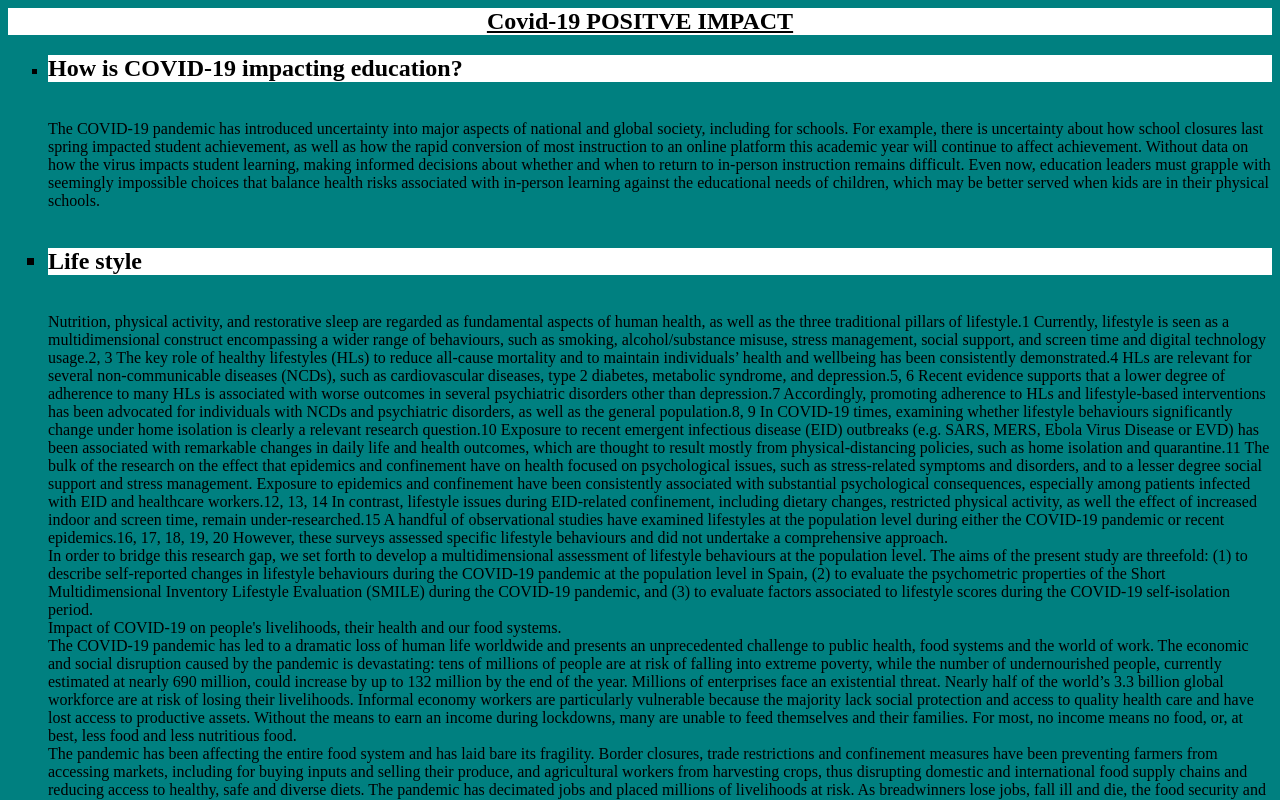
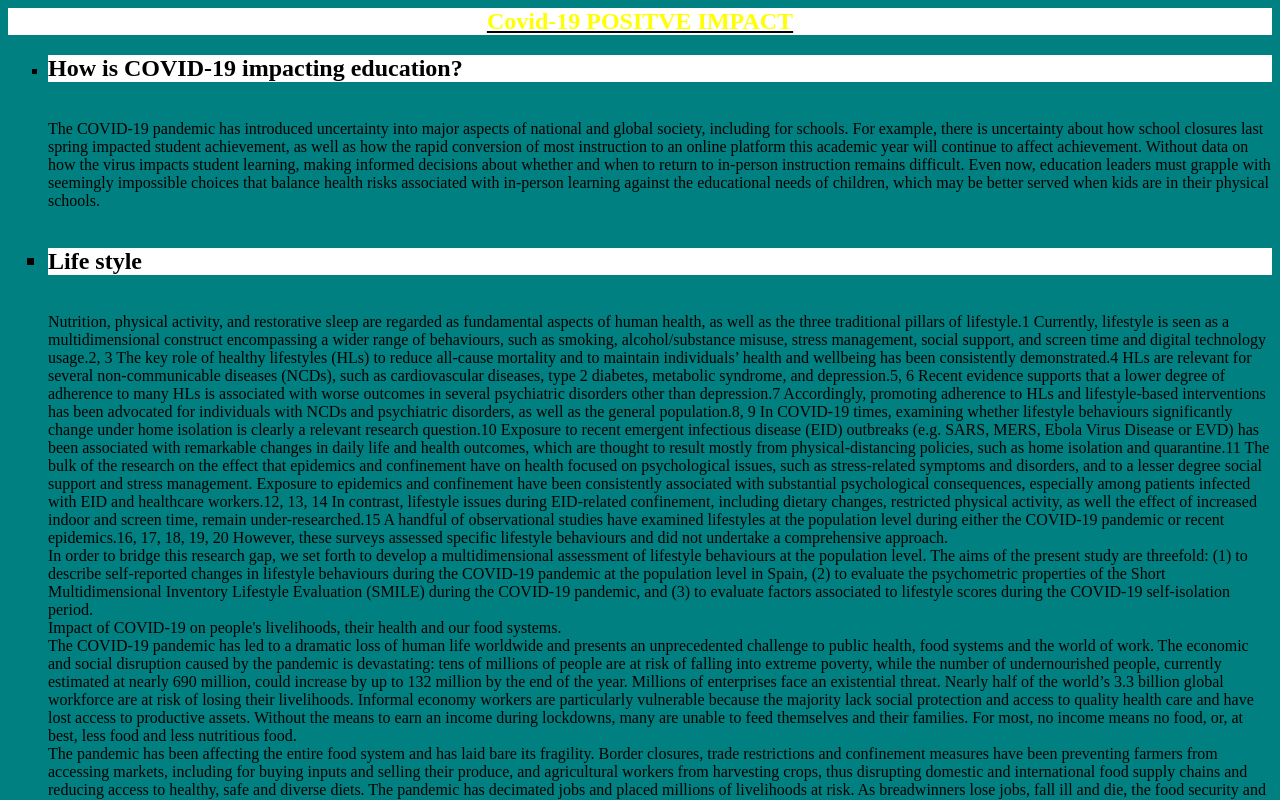
Before and after one commit to Afraazoufishan/Corona.github.io, a plain HTML site: page positive impact.html in a window 1280 px wide. Shown: the top 800 px of the page. Drawn offline with Linux system fonts and the light colour scheme.

Commit message:
Update positive impact.html

```diff
--- a/positive impact.html
+++ b/positive impact.html
@@ -5,7 +5,7 @@ h2{background-color:white;}
 </style>
 </head>
 <body bgcolor="teal">
-  <h2><center><u>Covid-19 POSITVE IMPACT</u></center></h2>
+  <h2><center><u><font color="yellow">Covid-19 POSITVE IMPACT</font></u></center></h2>
 <ul type="square">
 <li><h2>How is COVID-19 impacting education?<h2></li>
 <br>
```
